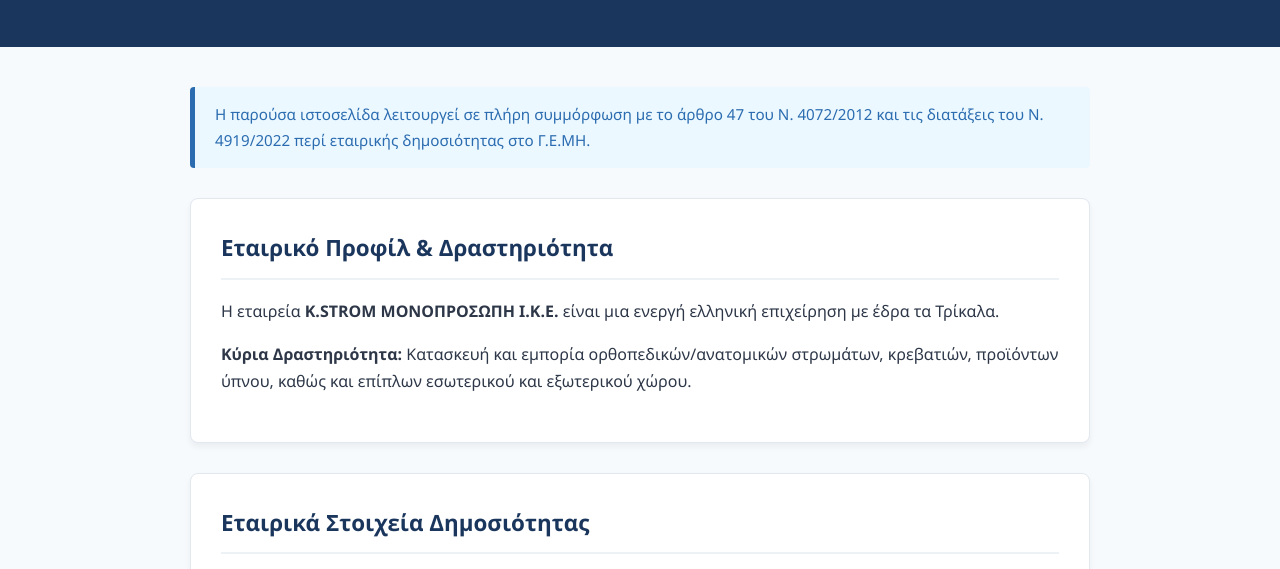
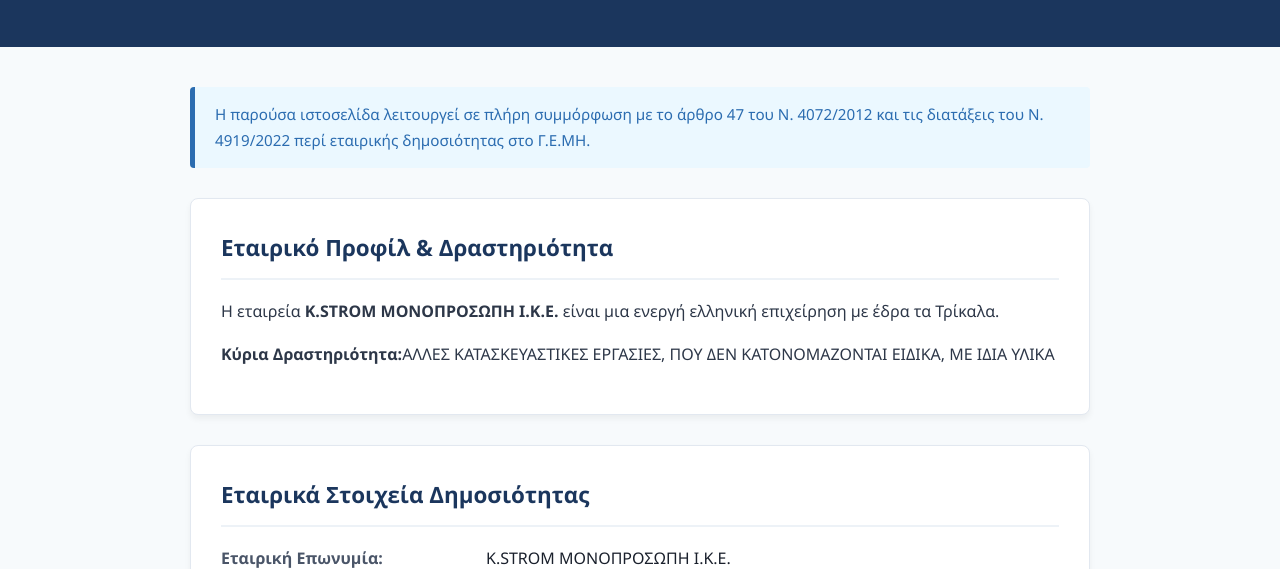
Before and after one commit to kwstastrom-ux/index.html, a plain HTML site: page index.html in a window 1280 px wide. Shown: the part 153-722 px from the top of the page. Drawn offline with Linux system fonts and the light colour scheme.

Commit message:
Update index.html

```diff
--- a/index.html
+++ b/index.html
@@ -44,7 +44,8 @@
         <div class="card">
             <h2>Εταιρικό Προφίλ & Δραστηριότητα</h2>
             <p>Η εταιρεία <strong>K.STROM ΜΟΝΟΠΡΟΣΩΠΗ Ι.Κ.Ε.</strong> είναι μια ενεργή ελληνική επιχείρηση με έδρα τα Τρίκαλα.</p>
-            <p><strong>Κύρια Δραστηριότητα:</strong> Κατασκευή και εμπορία ορθοπεδικών/ανατομικών στρωμάτων, κρεβατιών, προϊόντων ύπνου, καθώς και επίπλων εσωτερικού και εξωτερικού χώρου.</p>
+            <p><strong>Κύρια Δραστηριότητα:</strong>ΑΛΛΕΣ ΚΑΤΑΣΚΕΥΑΣΤΙΚΕΣ ΕΡΓΑΣΙΕΣ, ΠΟΥ ΔΕΝ
+ΚΑΤΟΝΟΜΑΖΟΝΤΑΙ ΕΙΔΙΚΑ, ΜΕ ΙΔΙΑ ΥΛΙΚΑ </p>
         </div>
         <div class="card">
             <h2>Εταιρικά Στοιχεία Δημοσιότητας</h2>
```
